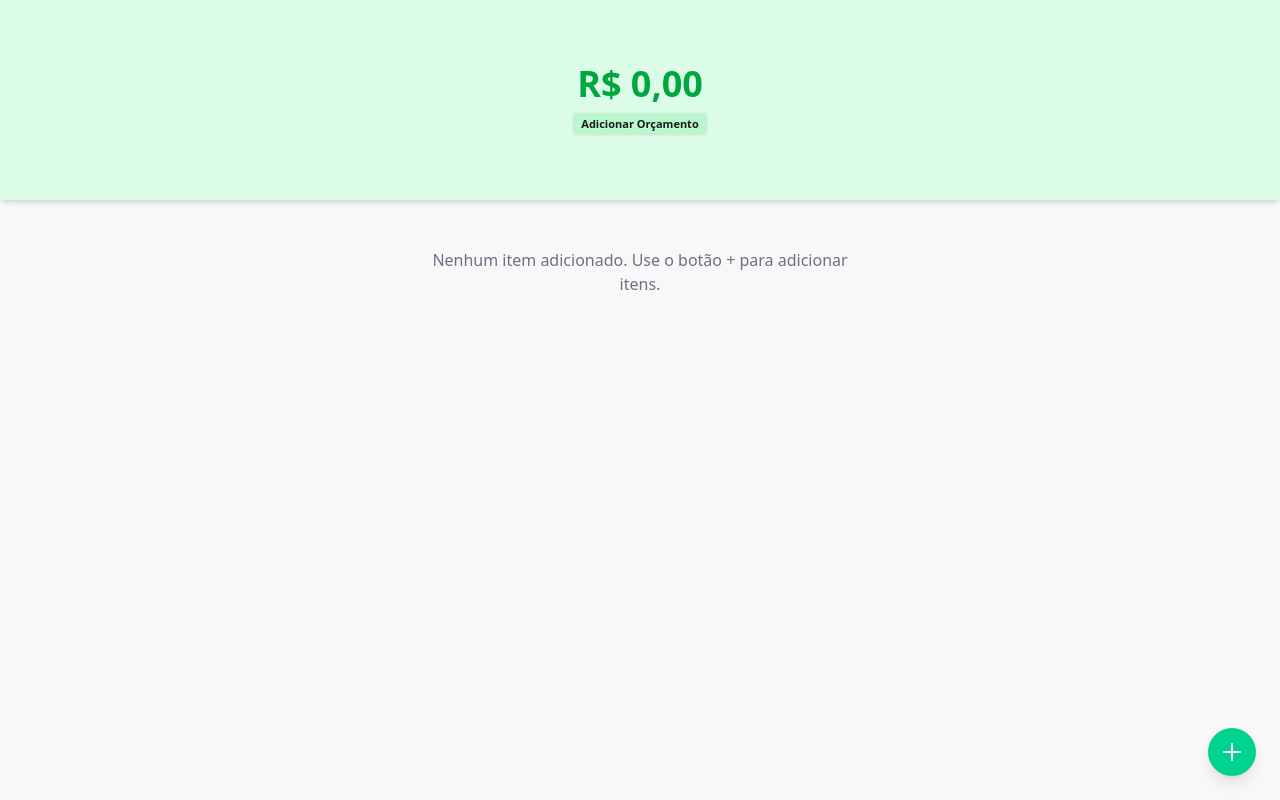
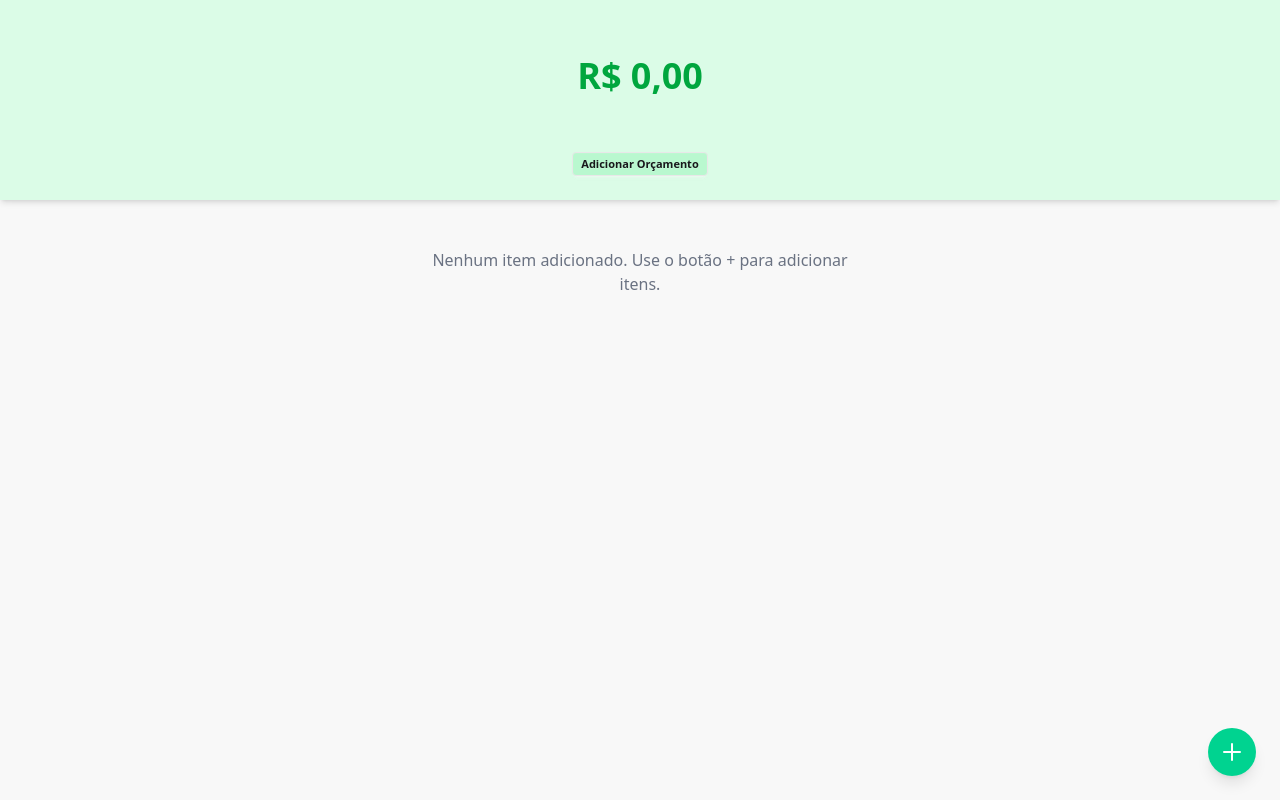
Before and after one commit to marcosnunesmbs/shopping-list-app, a Vue app: page / in a window 1280 px wide. Built offline with nearby package versions, Linux system fonts and the light colour scheme.

Commit message:
Refactor budget display and button layout in BudgetSection component for improved clarity and organization

```diff
--- a/src/components/BudgetSection.vue
+++ b/src/components/BudgetSection.vue
@@ -1,11 +1,12 @@
 <template>
   <div
-    class="budget-container w-full h-1/4 fixed top-0 left-0 right-0 p-4 shadow-md flex flex-col items-center justify-center"
+    class="budget-container w-full h-1/4 fixed top-0 left-0 right-0 p-4 shadow-md flex flex-col items-center"
     :class="{
       'bg-red-100': hasBudget && balanceIsNegative,
       'bg-green-100': !hasBudget || !balanceIsNegative,
     }"
   >
+    <div class="flex-grow flex flex-col items-center justify-center">
       <div
         class="amount-display text-4xl font-bold mb-2"
         :class="{
@@ -18,9 +19,12 @@
         </template>
         <template v-else> R$ {{ formattedTotalSpent }} </template>
       </div>
-    <div v-if="hasBudget" class="budget text-gray-600 text-sm mb-4">
+      <div v-if="hasBudget" class="budget text-gray-600 text-sm">
         R$ {{ formattedTotalSpent }} / R$ {{ formattedBudget }}
       </div>
+    </div>
+
+    <div class="budget-button-container mt-auto pt-2">
       <button
         @click="openBudgetModal"
         class="btn btn-xs"
@@ -31,6 +35,7 @@
       >
         {{ hasBudget ? "Ajustar Orçamento" : "Adicionar Orçamento" }}
       </button>
+    </div>
   </div>
 
   <!-- Budget Modal -->
@@ -143,5 +148,15 @@ onMounted(() => {
 <style scoped>
 .budget-container {
   z-index: 10;
+  display: flex;
+  flex-direction: column;
+  justify-content: space-between;
+}
+
+.budget-button-container {
+  width: 100%;
+  display: flex;
+  justify-content: center;
+  padding-bottom: 8px;
 }
 </style>
```
Lines whose indentation alone changed are shown as unchanged.
